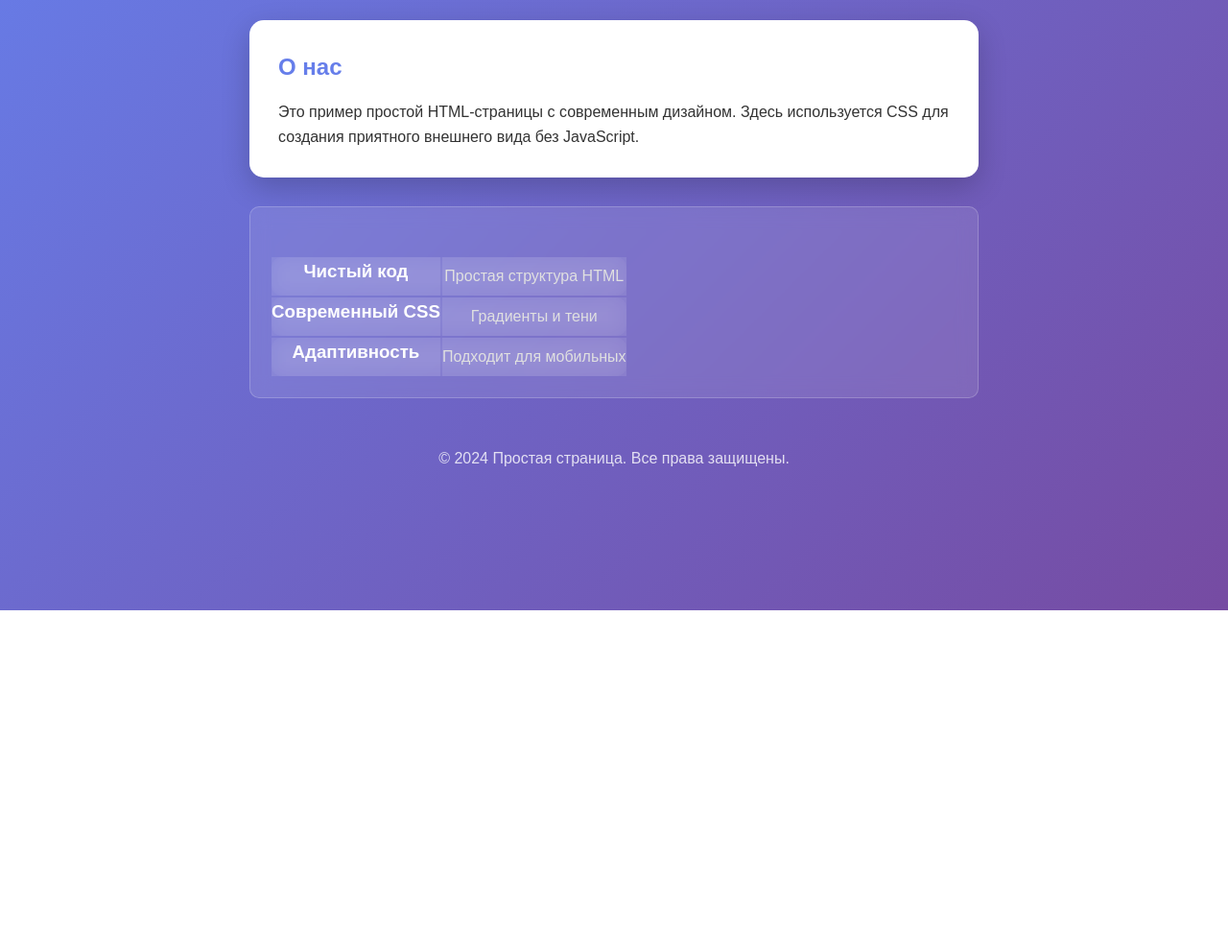
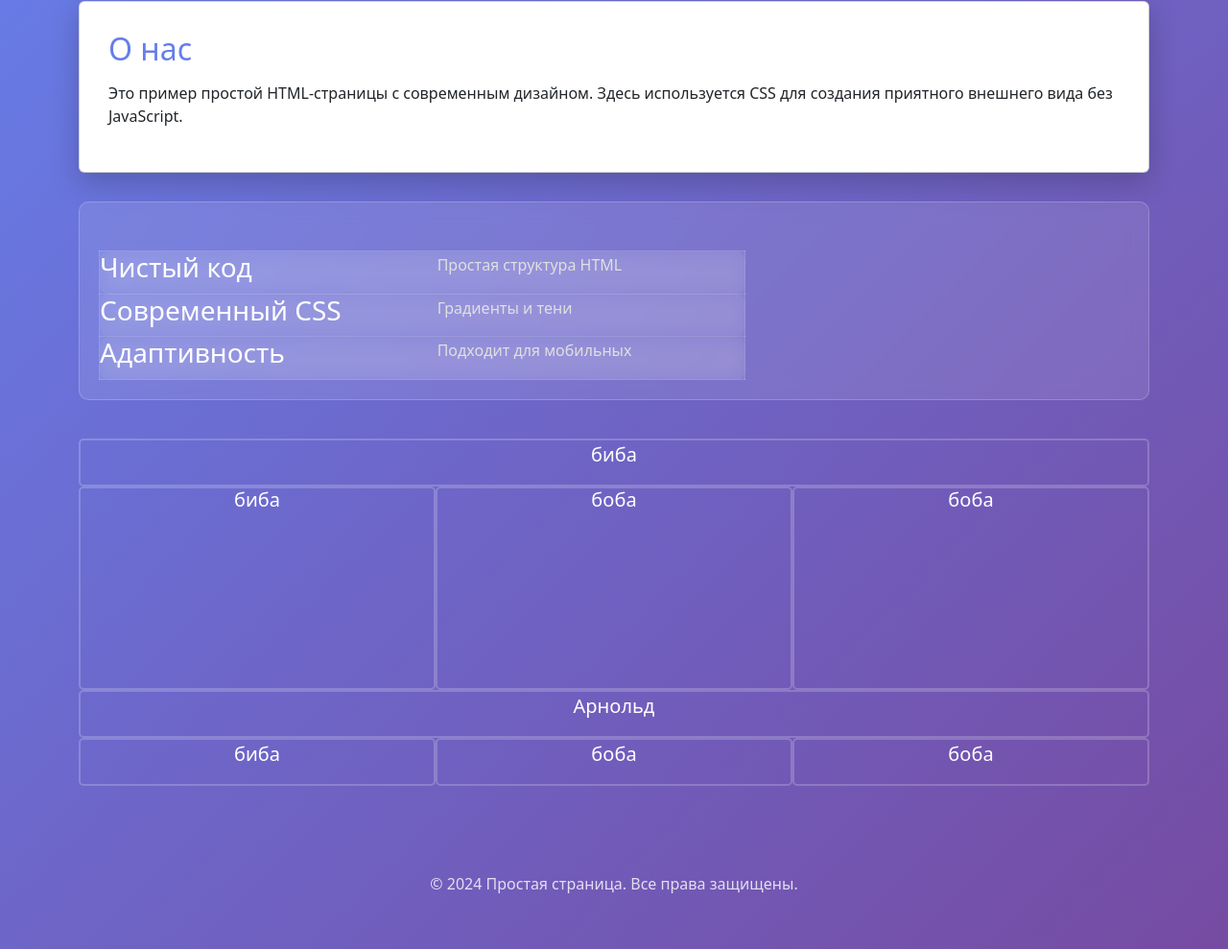
Before and after one commit to Kirillov17/Kirillov17.github.io, a plain HTML site: page index.html in a window 1280 px wide. Shown: the part 164-1153 px from the top of the page at 96% size. Before the commit the page ends 800 px from the top, so only its background shows below. Drawn offline with nearby package versions, Linux system fonts and the light colour scheme.

Commit message:
построение таблиц

```diff
--- a/index.css
+++ b/index.css
@@ -59,7 +59,8 @@ h1 {
     background: rgba(255,255,255,0.1);
     padding: 20px;
     border-radius: 10px;
-    text-align: center;
+    text-align: left;
+    margin-left: 0px;
     backdrop-filter: blur(10px);
     border: 1px solid rgba(255,255,255,0.2);
 }
@@ -67,10 +68,13 @@ h1 {
 .feature h3 {
     color: white;
     margin-bottom: 10px;
+    margin-right: 100px;
+    text-align: left;
 }
 
 .feature p {
     color: #e0e0e0;
+    width: 320px;
 }
 
 footer {
@@ -78,6 +82,20 @@ footer {
     margin-top: 50px;
     color: white;
     opacity: 0.8;
+}
+
+.col {
+    color: white;
+    font-size: 20px;
+    border-radius: 5px;
+    border: 2px solid rgba(255,255,255,0.2);
+    text-align: center;
+}
+
+.col h3 {
+    height: 200px;
+    font-size: 20px;
+    font-weight:400;
 }
 
 @media (max-width: 600px) {
--- a/index.html
+++ b/index.html
@@ -48,6 +48,41 @@
             </table>
         </div>
 
+        <div class="container">
+            <div class="row">
+                <div class="col">
+                    <p>биба</p>
+                </div>
+            </div>
+            <div class="row">
+                <div class="col">
+                    <h3>биба</h3>
+                </div>
+                <div class="col">
+                    <h3>боба</h3>
+                </div>
+                <div class="col">
+                    <h3>боба</h3>
+                </div>
+            </div>
+            <div class="row">
+                <div class="col">
+                    <p>Арнольд</p>
+                </div>
+            </div>
+            <div class="row">
+                <div class="col">
+                    <p>биба</p>
+                </div>
+                <div class="col">
+                    <p>боба</p>
+                </div>
+                <div class="col">
+                    <p>боба</p>
+                </div>
+            </div>
+        </div>
+
         <footer>
             <p>© 2024 Простая страница. Все права защищены.</p>
         </footer>
@@ -55,5 +90,7 @@
 
 
     <script src="index.js"></script>
+    <link href="https://cdn.jsdelivr.net/npm/bootstrap@5.3.8/dist/css/bootstrap.min.css" rel="stylesheet" integrity="sha384-sRIl4kxILFvY47J16cr9ZwB07vP4J8+LH7qKQnuqkuIAvNWLzeN8tE5YBujZqJLB" crossorigin="anonymous">
+    <script src="https://cdn.jsdelivr.net/npm/bootstrap@5.3.8/dist/js/bootstrap.bundle.min.js" integrity="sha384-FKyoEForCGlyvwx9Hj09JcYn3nv7wiPVlz7YYwJrWVcXK/BmnVDxM+D2scQbITxI" crossorigin="anonymous"></script>
 </body>
 </html>
```
